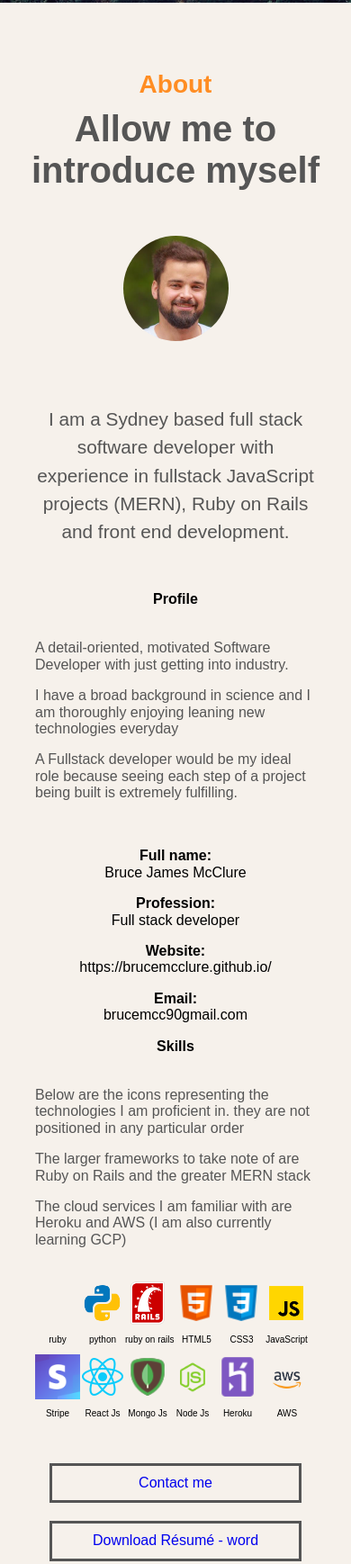
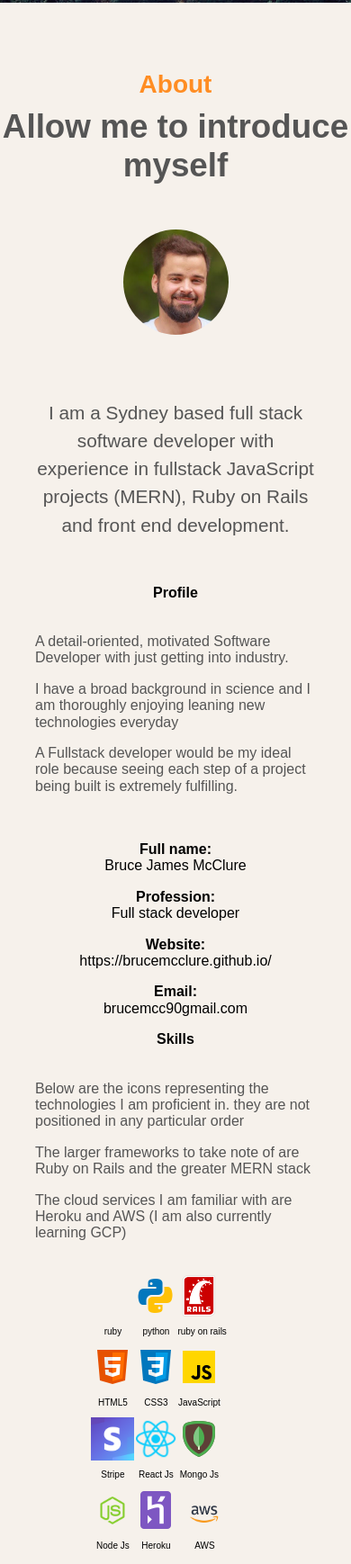
Before and after one commit to brucemcclure/brucemcclure.github.io, a plain HTML site: page index.html in a window 390 px wide. Shown: the part 818-2556 px from the top of the page at 90% size. Drawn offline with Linux system fonts and the light colour scheme.

Commit message:
fixed spacing on portfolio page

```diff
--- a/main.scss
+++ b/main.scss
@@ -179,7 +179,7 @@ h4 {
 }
 
 h3 {
-  font-size: 100%;
+  font-size: 230%;
   text-align: center;
   margin: 0;
   color: $Headingcolor;
@@ -278,8 +278,8 @@ h3 {
   width: 60%;
 }
 .skillsicons {
-  height: 50px;
-  width: 50px;
+  height: 48px;
+  width: 48px;
   margin-bottom: 10px;
   display: flex;
   flex-direction: column;
@@ -423,7 +423,7 @@ h3 {
     display: flex;
     flex-direction: column;
     justify-content: center;
-    margin: 5% 15%;
+    margin: 5% 15% 0% 15%;
 
     .timelineblock {
       display: flex;
@@ -586,7 +586,7 @@ input[type="text"]:focus {
   }
 
   h3 {
-    font-size: 250%;
+    font-size: 230%;
   }
   h4 {
     font-size: 175%;
@@ -672,7 +672,7 @@ input[type="text"]:focus {
         width: 65%;
       }
     }
-    width: 100%;
+    width: 60%;
     #buttonholder {
       display: flex;
       background-color: $lightbackground;
@@ -744,7 +744,6 @@ input[type="text"]:focus {
   }
 
   #portfolio {
-    margin-bottom: 10%;
     #portfoliopieceholder {
       display: flex;
       flex-direction: column;
```
Also changed, not shown: main.css, 1 other file.
